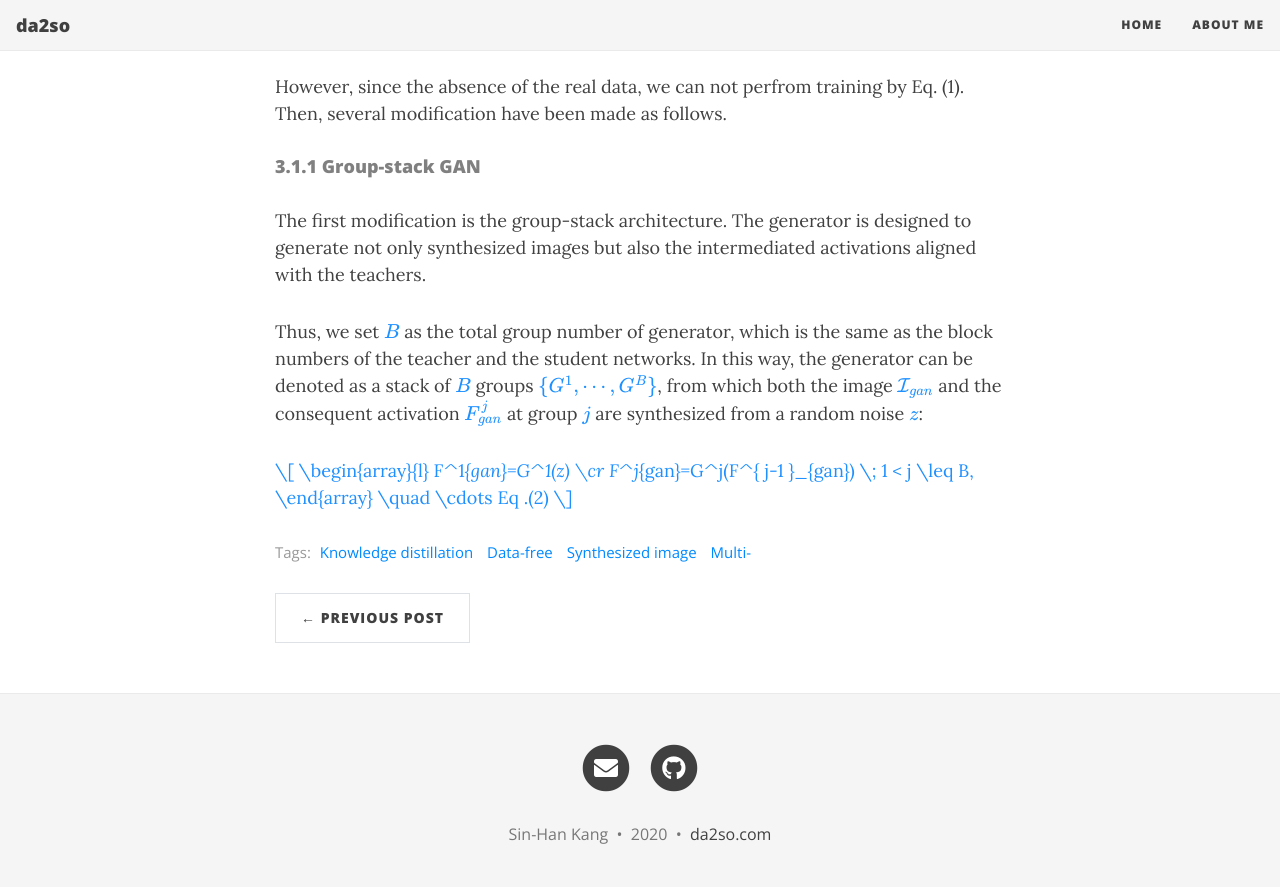
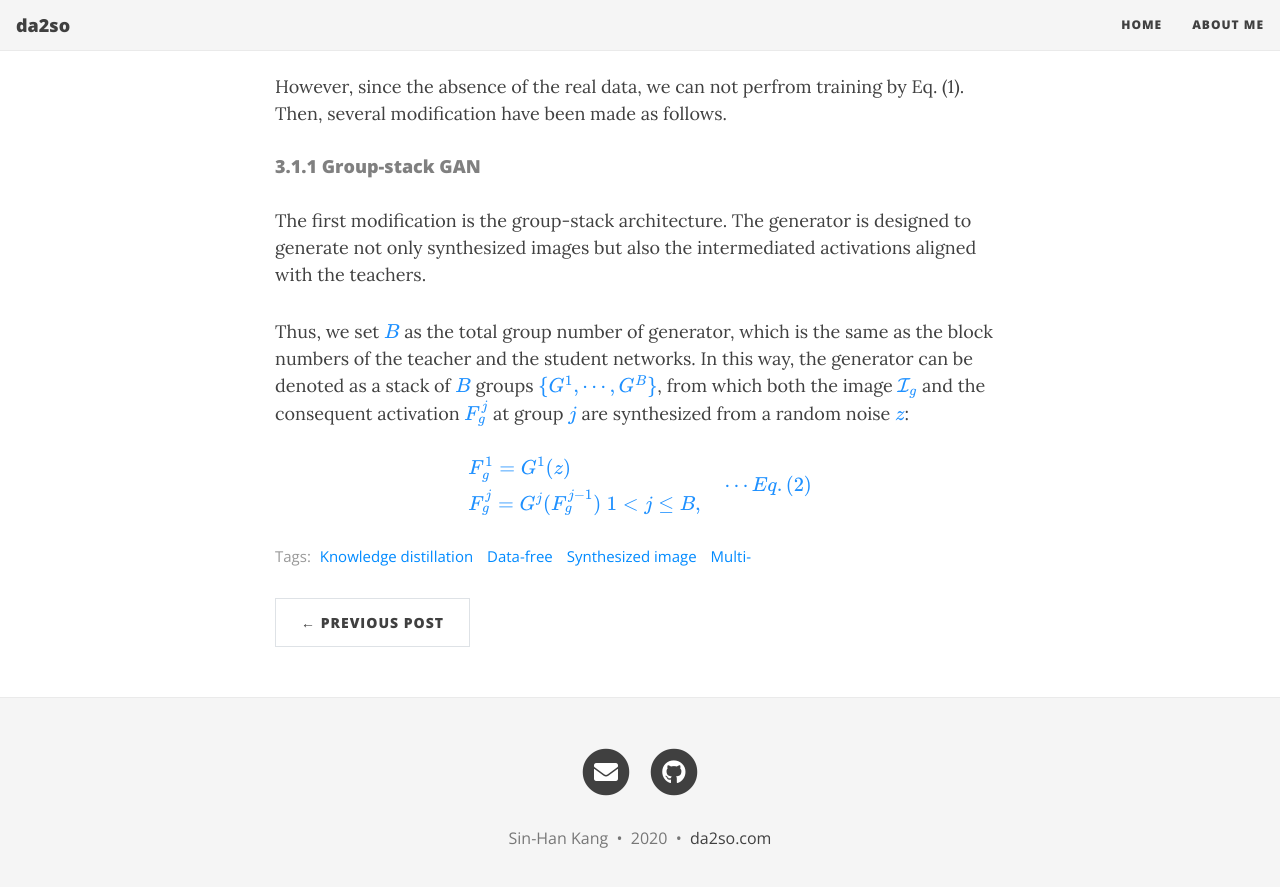
Before and after one commit to da2so/da2so.github.io, a Jekyll site: the page built from _posts/2020-08-24-Data_Free_Knowledge_Amalgamation_via_Group-Stack_Dual-GAN.md, in a window 1280 px wide and 900 px high, scrolled down 2678 px. Shown: the top 887 px of the window. Built offline with Jekyll 4.4.1, drawn with Linux system fonts in a browser that asks for light colours; nearby versions of some CDN libraries; formulas are drawn with MathJax 3.

Commit message:
Update 2020-08-24-Data_Free_Knowledge_Amalgamation_via_Group-Stack_Dual-GAN.md

```diff
--- a/_posts/2020-08-24-Data_Free_Knowledge_Amalgamation_via_Group-Stack_Dual-GAN.md
+++ b/_posts/2020-08-24-Data_Free_Knowledge_Amalgamation_via_Group-Stack_Dual-GAN.md
@@ -71,13 +71,13 @@ However, since the absence of the real data, we can not perfrom training by Eq.
 
 The first modification is the group-stack architecture. The generator is designed to generate not only synthesized images but also the intermediated activations aligned with the teachers.
 
-Thus, we set <span style="color:DodgerBlue">$B$</span> as the total group number of generator, which is the same as the block numbers of the teacher and the student networks. In this way, the generator can be denoted as a stack of <span style="color:DodgerBlue">$B$</span> groups <span style="color:DodgerBlue">$\\{G^1, \cdots, G^B \\}$</span>, from which both the image <span style="color:DodgerBlue">$\mathcal{I}_{gan}$</span> and the consequent activation <span style="color:DodgerBlue">$F^j_{gan}$</span> at group <span style="color:DodgerBlue">$j$</span> are synthesized from a random noise <span style="color:DodgerBlue">$z$</span>:
+Thus, we set <span style="color:DodgerBlue">$B$</span> as the total group number of generator, which is the same as the block numbers of the teacher and the student networks. In this way, the generator can be denoted as a stack of <span style="color:DodgerBlue">$B$</span> groups <span style="color:DodgerBlue">$\\{G^1, \cdots, G^B \\}$</span>, from which both the image <span style="color:DodgerBlue">$\mathcal{I}_g$</span> and the consequent activation <span style="color:DodgerBlue">$F^j_g$</span> at group <span style="color:DodgerBlue">$j$</span> are synthesized from a random noise <span style="color:DodgerBlue">$z$</span>:
 
 <span style="color:DodgerBlue">
 \\[
 \\begin{array}{l}
-F^1_{gan}=G^1(z) \cr
-F^j_\{gan\}=G^j(F^\{ j-1 \}_\{gan\}) \; 1 < j \leq B,
+F^1_g=G^1(z) \cr
+F^j_g=G^j(F^\{ j-1 \}_g) \; 1 < j \leq B,
 \\end{array} \quad \cdots Eq .(2)
 \\]
 </span>
```
